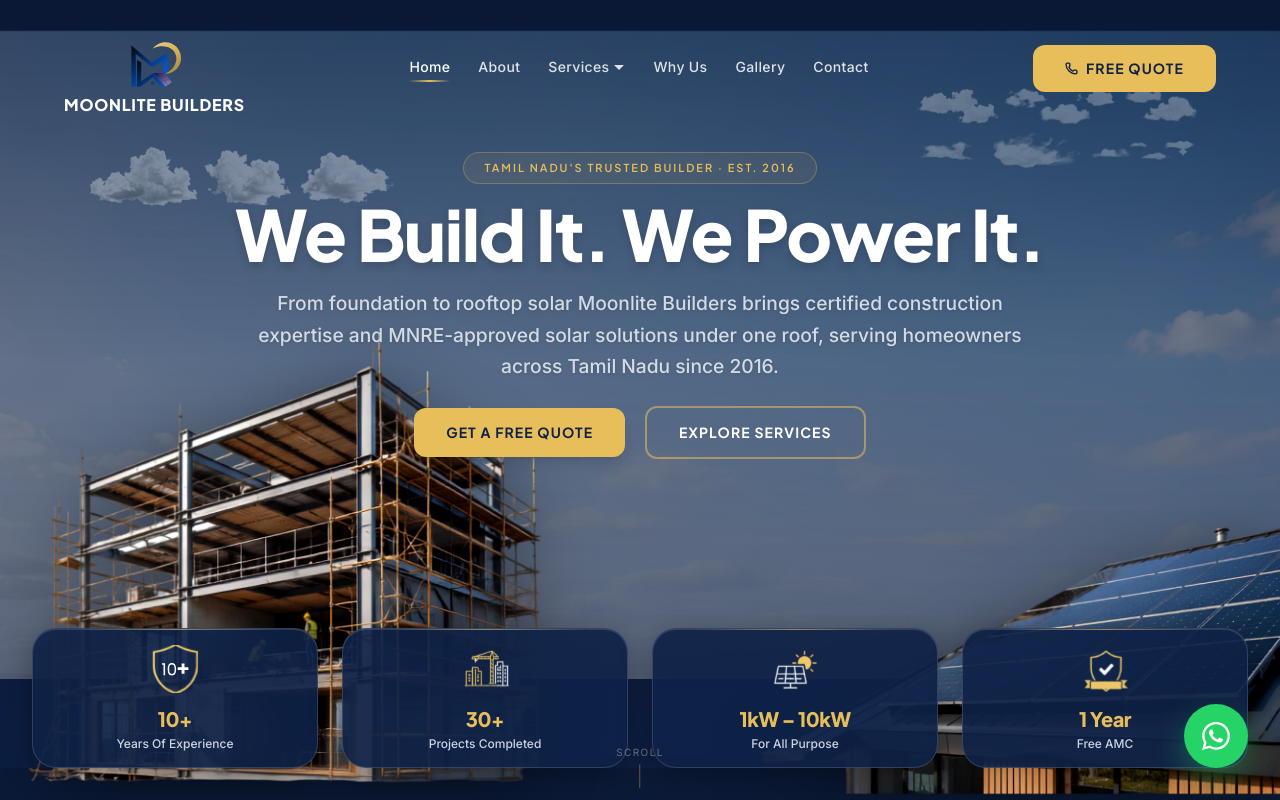
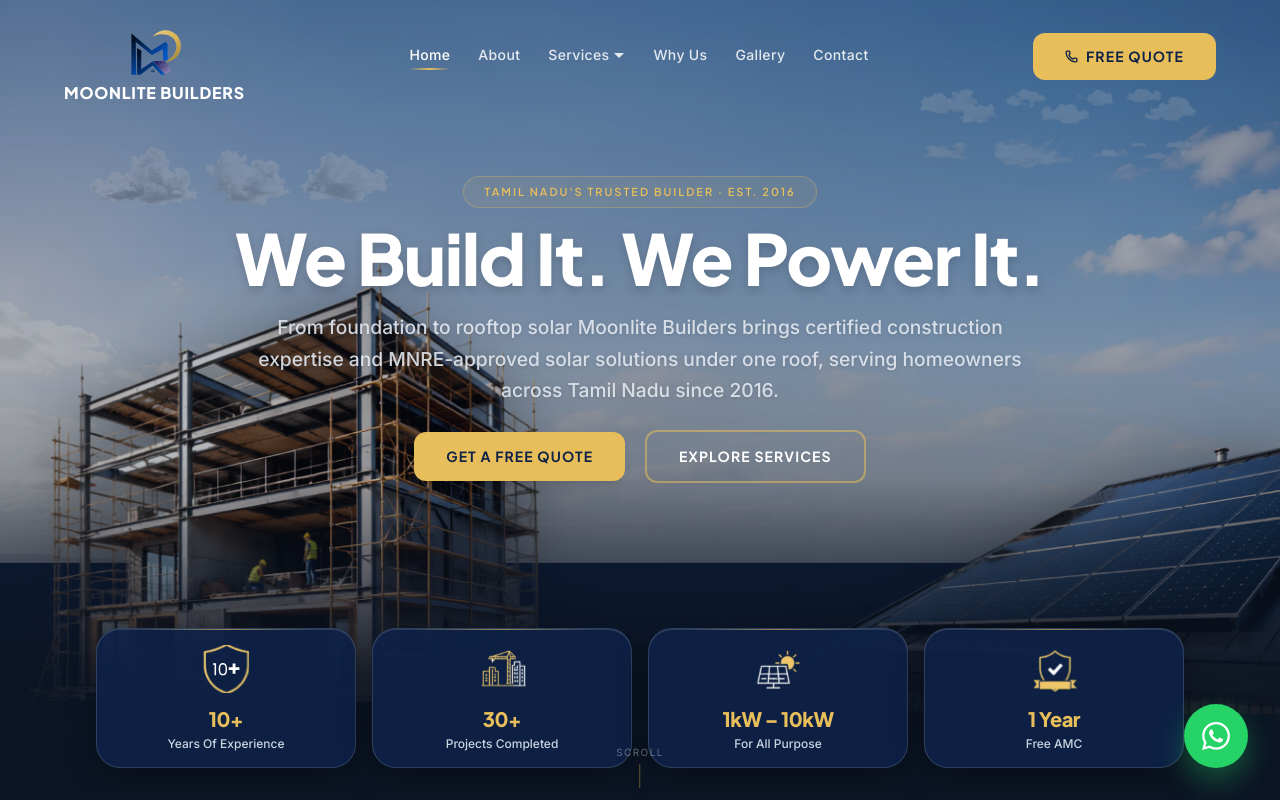
Before and after one commit to moonlitebuilders/moolitebuilders, a React (Vite) app: page / in a window 1280 px wide. Shown: the top 800 px of the page. Built offline with nearby package versions, Linux system fonts and the light colour scheme.

Commit message:
revert: rollback hero and navbar visual design changes while preserving SEO and content updates

```diff
--- a/src/components/Hero.tsx
+++ b/src/components/Hero.tsx
@@ -132,6 +132,7 @@ const cloudRightVariants = {
   }),
 }
 
+
 /* ─── Phase 3 — Content Stagger Variants ────────────────────── */
 function makeContentVariant(delay: number) {
   return {
@@ -255,34 +256,45 @@ export const Hero: React.FC<HeroProps> = ({ phase, isSkipped }) => {
       ref={containerRef}
       id="hero"
       aria-label="Moonlite Builders — Construction and Solar Services Hero"
-      className="relative w-full min-h-[100dvh] flex flex-col justify-between overflow-hidden"
+      className="relative min-h-[95vh] lg:min-h-screen w-full overflow-hidden flex flex-col"
+      style={{ backgroundColor: 'var(--color-navy-900)' }}
     >
-      {/* ── LAYER 0 — Sky Background Parallax (absolute, exact full-coverage) ── */}
+      {/* ── LAYER 0 — Sky Background (absolute, full-coverage) ── */}
       <motion.div
-        style={{ y: skyY, scale: 1.15 }}
-        className="absolute inset-0 z-0 will-change-transform origin-center pointer-events-none"
+        style={{ y: skyY }}
+        className="absolute -top-24 -bottom-24 -left-4 -right-4 z-0 will-change-transform"
         aria-hidden="true"
       >
         <img
           src="/assets/hero/background-sky.webp"
           alt=""
-          className="w-full h-full object-cover object-center select-none"
+          className="w-full h-full object-cover pointer-events-none select-none"
+          style={{ objectPosition: 'center center' }}
+        />
+        {/* Readability veil — subtle gradient overlay */}
+        <div
+          className="absolute inset-0"
+          style={{
+            background:
+              'linear-gradient(180deg, rgba(12,21,36,0.15) 0%, rgba(15,34,71,0.05) 45%, rgba(12,21,36,0.75) 100%)',
+          }}
         />
       </motion.div>
 
-      {/* ── LAYER 1 — Premium Blue Gradient Overlay (absolute, exact full-coverage) ── */}
+      {/* ── LAYER 5 — Centre radial overlay (absolute) ── */}
       <div
-        className="absolute inset-0 z-[1] pointer-events-none"
+        className="absolute inset-0 z-[5] pointer-events-none"
+        aria-hidden="true"
         style={{
-          background: 'linear-gradient(180deg, rgba(8, 20, 45, 0.70) 0%, rgba(10, 26, 55, 0.58) 45%, rgba(12, 30, 65, 0.68) 100%)'
+          background:
+            'radial-gradient(ellipse at 50% 55%, rgba(15,34,71,0.12) 0%, transparent 68%)',
         }}
-        aria-hidden="true"
       />
 
       {/* ── LAYER 10 — Construction SVG left (absolute, no layout impact) ── */}
       <motion.div
         style={{ y: assetsY }}
-        className="absolute bottom-0 left-0 z-[10] will-change-transform pointer-events-none select-none
+        className="absolute bottom-[10%] left-0 z-[10] will-change-transform pointer-events-none select-none
                    w-[75%] sm:w-[60%] md:w-[55%] lg:w-[48%] xl:w-[45%]"
         aria-hidden="true"
       >
@@ -313,7 +325,7 @@ export const Hero: React.FC<HeroProps> = ({ phase, isSkipped }) => {
       {/* ── LAYER 10 — Solar SVG right (absolute, no layout impact) ── */}
       <motion.div
         style={{ y: assetsY }}
-        className="absolute bottom-0 right-0 z-[10] will-change-transform pointer-events-none select-none
+        className="absolute bottom-[10%] right-0 z-[10] will-change-transform pointer-events-none select-none
                    w-[70%] sm:w-[55%] md:w-[50%] lg:w-[45%] xl:w-[42%]"
         aria-hidden="true"
       >
@@ -392,11 +404,35 @@ export const Hero: React.FC<HeroProps> = ({ phase, isSkipped }) => {
         )}
       </AnimatePresence>
 
-      {/* ── LAYER 30 — Central Content Container ── */}
+      {/* ── LAYER 20 — Horizon gradient (absolute) ── */}
+      <div
+        aria-hidden="true"
+        className="absolute bottom-0 left-0 right-0 z-[20] pointer-events-none h-64 md:h-80"
+        style={{
+          background:
+            'linear-gradient(to top, var(--color-navy-900) 0%, rgba(12,21,36,0.85) 40%, transparent 100%)',
+        }}
+      />
+
+      {/* ── LAYER 25 — Readability overlay (absolute) — improves typography contrast ── */}
+      <div
+        aria-hidden="true"
+        className="absolute inset-0 z-[25] pointer-events-none"
+        style={{
+          background:
+            'linear-gradient(180deg, rgba(15,34,71,0.40) 0%, rgba(12,21,36,0.30) 50%, rgba(12,21,36,0.35) 100%)',
+        }}
+      />
+
+      {/* ── LAYER 30 — All foreground content (normal flow, full-width) ── */}
+      {/* Navbar spacer — keeps text below the fixed nav bar */}
+      <div className="h-20 md:h-24 shrink-0" aria-hidden="true" />
+
+      {/* Central text column — full viewport width, completely independent of decorative assets */}
       <motion.div
         style={{ y: contentY }}
-        className="relative z-[30] flex-1 flex flex-col items-center justify-center text-center
-                   w-full min-w-0 px-4 py-12 md:py-20 will-change-transform"
+        className="relative z-[30] flex-1 flex flex-col items-center justify-center
+                   w-full min-w-0 px-5 md:px-10 py-4 md:py-6 will-change-transform"
       >
         {/* Establishment label chip */}
         <motion.div
@@ -420,7 +456,7 @@ export const Hero: React.FC<HeroProps> = ({ phase, isSkipped }) => {
           </span>
         </motion.div>
 
-        {/* Primary headline */}
+        {/* Primary headline — solid white, single line on desktop */}
         <motion.h1
           custom={isSkipped}
           variants={headlineVariants}
@@ -437,7 +473,7 @@ export const Hero: React.FC<HeroProps> = ({ phase, isSkipped }) => {
           We Build It. We Power It.
         </motion.h1>
 
-        {/* Supporting description */}
+        {/* Supporting description — wide horizontal paragraph */}
         <motion.p
           custom={isSkipped}
           variants={descriptionVariants}
@@ -504,12 +540,14 @@ export const Hero: React.FC<HeroProps> = ({ phase, isSkipped }) => {
         </div>
       </motion.div>
 
-      {/* ── Feature Cards Grid — Mobile (2-col), Tablet (2-col), Desktop (4-col) ── */}
+      {/* ── Metric Cards — pinned to bottom inside normal flow ── */}
       <div
-        className="relative z-[30] w-full max-w-7xl mx-auto px-4 sm:px-6 lg:px-8 pb-8 pt-4 grid grid-cols-2 lg:grid-cols-4 gap-3 sm:gap-4 md:gap-6"
+        className="relative z-[30] w-full max-w-6xl mx-auto px-5 md:px-8
+                   pb-6 md:pb-8 mt-10 md:mt-16 shrink-0"
         role="list"
         aria-label="Key achievements and credentials"
       >
+        <div className="grid grid-cols-2 lg:grid-cols-4 gap-3 md:gap-4">
           {METRIC_CARDS.map((card, index) => (
             <div key={card.id} role="listitem">
               <HeroMetricCard
@@ -520,6 +558,7 @@ export const Hero: React.FC<HeroProps> = ({ phase, isSkipped }) => {
               />
             </div>
           ))}
+        </div>
       </div>
 
       {/* ── Scroll hint ── */}
--- a/src/components/Navbar.tsx
+++ b/src/components/Navbar.tsx
@@ -361,7 +361,7 @@ const CtaPhoneButton: React.FC = () => (
     whileHover={{ scale: 1.04, y: -1 }}
     whileTap={{ scale: 0.97 }}
     className={[
-      '!hidden lg:!inline-flex items-center gap-2',
+      '!hidden md:!inline-flex items-center gap-2',
       'btn-gold text-xs px-5 py-2.5',
       'focus-visible:outline-none focus-visible:ring-2 focus-visible:ring-[--color-gold-300] focus-visible:ring-offset-2 focus-visible:ring-offset-transparent',
     ].join(' ')}
@@ -485,17 +485,16 @@ const MobileLink: React.FC<MobileLinkProps> = ({ link, isActive, index, onClick
 
 export const Navbar: React.FC<NavbarProps> = ({ phase, isSkipped }) => {
   const [isDrawerOpen, setIsDrawerOpen] = useState(false)
-  const { hidden } = useScrollState(40, 80)
+  const { scrolled, hidden } = useScrollState(40, 80)
   const activeSection = useActiveSection(NAV_LINKS.map((l) => l.sectionId))
   const prefersReducedMotion = useReducedMotion()
   const menuButtonRef = useRef<HTMLButtonElement>(null)
   const drawerRef = useRef<HTMLDivElement>(null)
   const { pathname } = useLocation()
 
-  const isHomePage = pathname === '/' || pathname.endsWith('index.html') || pathname === ''
   // If we are not on the home page, the background might be white (e.g. construction page).
   // Applying glass-nav ensures the white text remains legible.
-  const forceSolidNav = !isHomePage
+  const forceSolidNav = pathname !== '/'
 
   const isVisible = phase >= 1 || isSkipped || pathname !== '/'
   const isHidden = hidden && !isDrawerOpen
@@ -529,7 +528,7 @@ export const Navbar: React.FC<NavbarProps> = ({ phase, isSkipped }) => {
   /* ── Close drawer on viewport resize to desktop ── */
   useEffect(() => {
     const onResize = () => {
-      if (window.innerWidth >= 1024) setIsDrawerOpen(false)
+      if (window.innerWidth >= 768) setIsDrawerOpen(false)
     }
     window.addEventListener('resize', onResize)
     return () => window.removeEventListener('resize', onResize)
@@ -546,7 +545,7 @@ export const Navbar: React.FC<NavbarProps> = ({ phase, isSkipped }) => {
 
   return (
     <>
-      {/* ── Header Wrapper ─────────────────────────────── */}
+      {/* ── Sticky Wrapper ─────────────────────────────── */}
       <motion.header
         role="banner"
         custom={{ isSkipped, isHidden, isVisible }}
@@ -554,14 +553,13 @@ export const Navbar: React.FC<NavbarProps> = ({ phase, isSkipped }) => {
         initial="initial"
         animate="animate"
         className={[
-          isHomePage ? 'absolute' : 'fixed',
-          'top-0 left-0 right-0 z-[50]',
-          /* Smooth transition for padding */
-          'transition-[padding] duration-300',
-          /* On Home page: always transparent and absolute to seamlessly merge with Hero. On inner pages: fixed and solid. */
-          forceSolidNav
+          'fixed top-0 left-0 right-0 z-[50]',
+          /* Smooth transition for background and shadow */
+          'transition-[background-color,padding,box-shadow] duration-300',
+          /* When scrolled or forced solid: frosted glass + compressed padding + subtle shadow */
+          (scrolled || forceSolidNav)
             ? 'bg-slate-900/80 backdrop-blur-md py-2 border-b border-white/10 shadow-lg'
-            : 'bg-transparent py-4 md:py-6',
+            : 'bg-transparent py-2 md:py-3',
         ].join(' ')}
       >
         {/* Inner container — max-width + horizontal padding */}
@@ -579,10 +577,10 @@ export const Navbar: React.FC<NavbarProps> = ({ phase, isSkipped }) => {
             <Logo />
           </Link>
 
-          {/* ── Desktop Links (lg+) ───────────────────── */}
+          {/* ── Desktop Links (md+) ───────────────────── */}
           <div
             role="list"
-            className="hidden lg:flex items-center gap-5 xl:gap-7"
+            className="hidden md:flex items-center gap-5 lg:gap-7"
             aria-label="Site sections"
           >
             {NAV_LINKS.map((link) => (
@@ -599,10 +597,10 @@ export const Navbar: React.FC<NavbarProps> = ({ phase, isSkipped }) => {
           {/* ── Right Actions ─────────────────────────── */}
           <div className="flex items-center gap-4">
 
-            {/* CTA — hidden on mobile & tablet, visible from lg */}
+            {/* CTA — hidden on mobile, visible from lg */}
             <CtaPhoneButton />
 
-            {/* ── Hamburger (mobile & tablet < lg) ───────── */}
+            {/* ── Hamburger (mobile only < md) ───────── */}
             <button
               ref={menuButtonRef}
               id="mobile-menu-button"
@@ -612,7 +610,7 @@ export const Navbar: React.FC<NavbarProps> = ({ phase, isSkipped }) => {
               aria-controls="mobile-drawer"
               aria-label={isDrawerOpen ? 'Close navigation menu' : 'Open navigation menu'}
               className={[
-                'lg:hidden flex items-center justify-center',
+                'md:hidden flex items-center justify-center',
                 'w-12 h-12 rounded-xl',
                 'border border-white/10 bg-white/5',
                 'text-white hover:text-[--color-gold-400] hover:border-[--color-gold-400]/30',
--- a/src/components/construction/PackageCards.tsx
+++ b/src/components/construction/PackageCards.tsx
@@ -6,8 +6,7 @@ import { PackageCard } from './PackageCard'
 
 export const PackageCards: React.FC = () => {
   return (
-    <section id="packages" className="w-full bg-[#fcfcfc] py-16 relative">
-      <div id="services" className="absolute -top-24 left-0" aria-hidden="true" />
+    <section id="packages" className="w-full bg-[#fcfcfc] py-16">
       <div className="max-w-7xl mx-auto px-4 md:px-6 lg:px-8">
 
         {/* Section Header */}
```
Also changed, not shown: src/components/construction/ConstructionHero.tsx (+5 -5 lines), src/components/solar/SolarHero.tsx (+4 -4 lines). Lines whose indentation alone changed are shown as unchanged.
